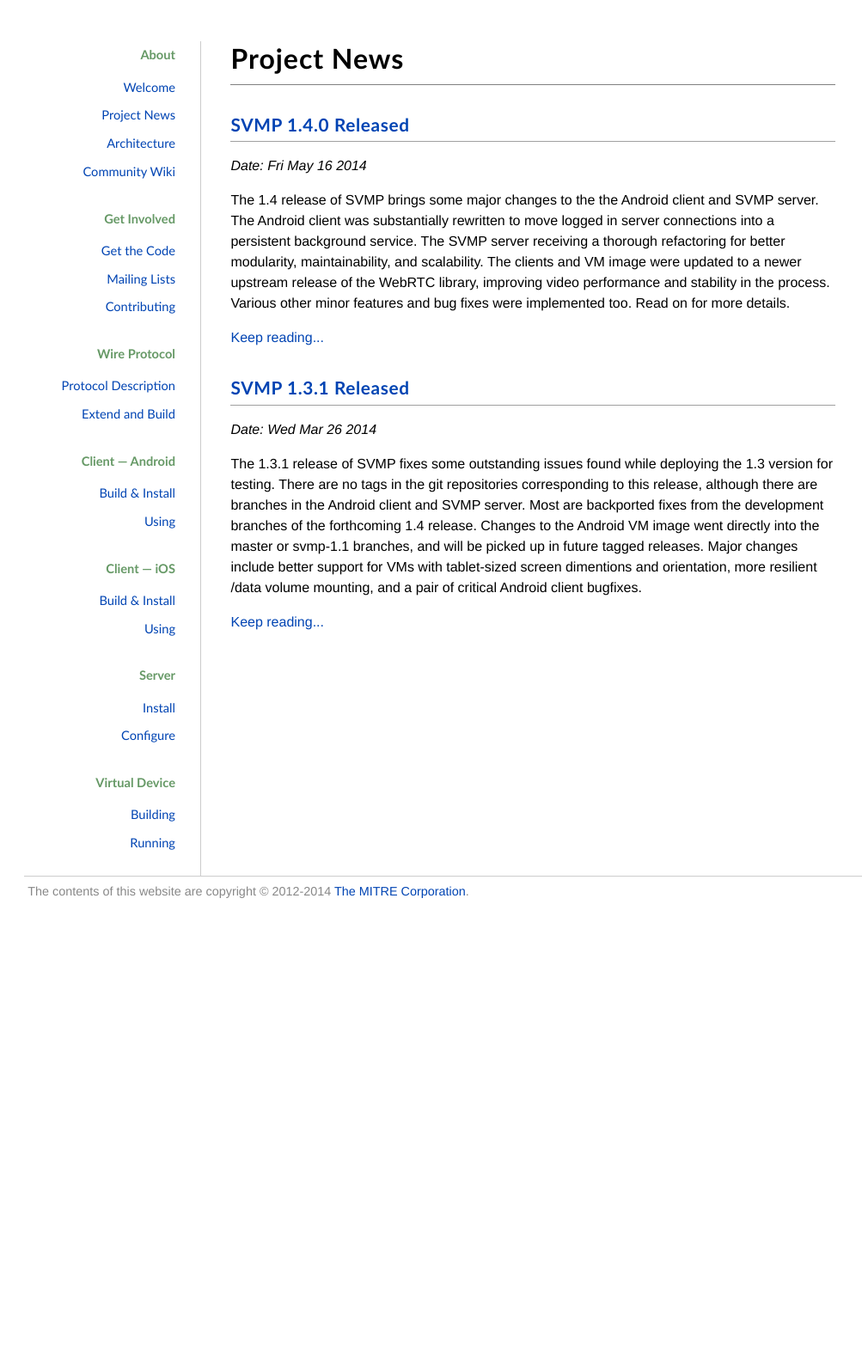
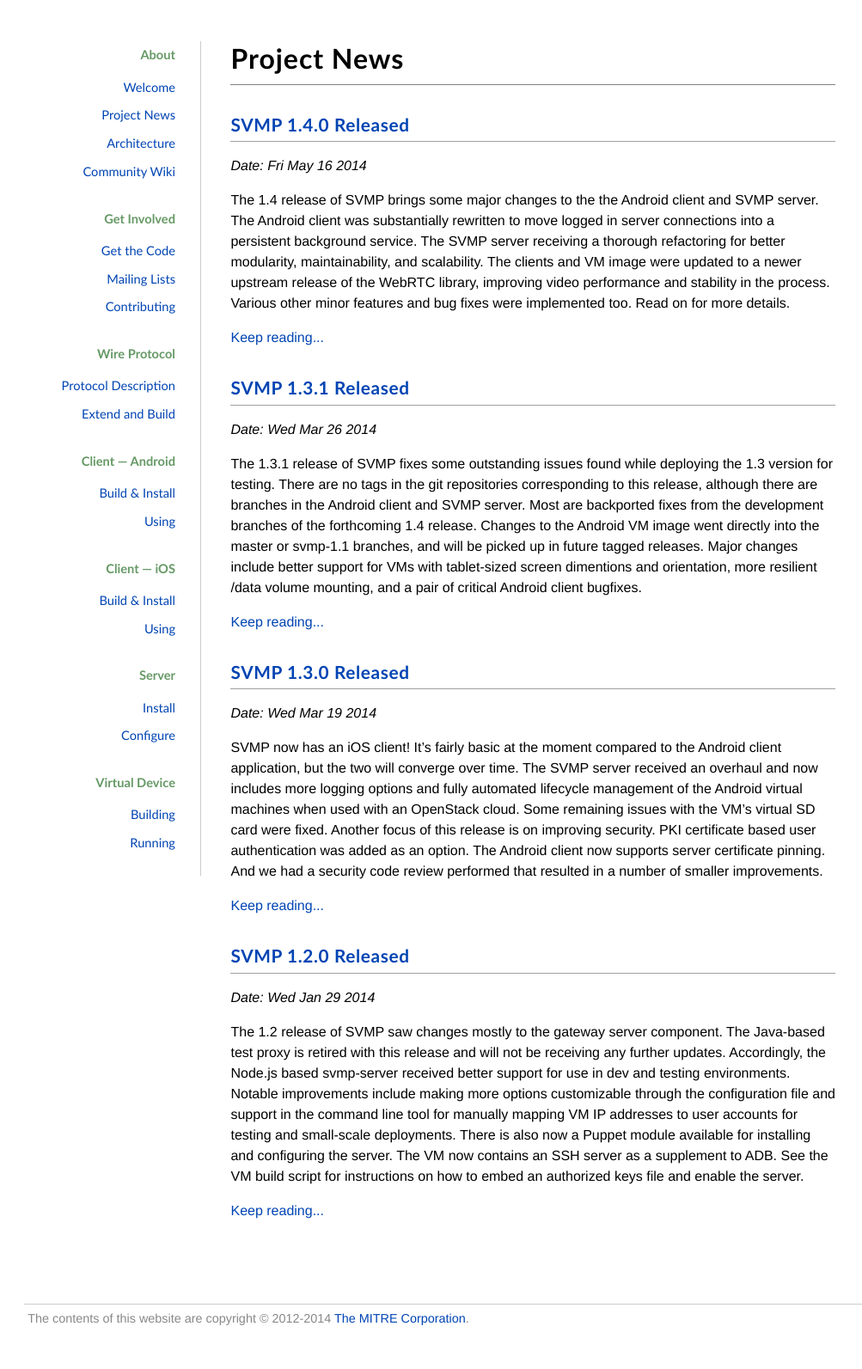
Before and after one commit to SVMP/svmp.github.io, a Jekyll site: the page built from news.html, in a window 1280 px wide. Shown: the whole page at 86% size, without its empty margins (92-1095 px from the left). Built offline with Jekyll 4.4.1, drawn with Linux system fonts in a browser that asks for light colours; nearby versions of some CDN libraries; before the commit the page ends 1096 px from its top, so only the background shows below that.

Commit message:
Back fill release posts for 1.2, 1.3, and 1.3.1

```diff
--- /dev/null
+++ b/_posts/2014-01-29-SVMP-1_2_0-released.md
@@ -0,0 +1,36 @@
+---
+layout: default
+title: SVMP 1.2.0 Released
+date: 2014-01-29 11:12:35 -0500
+---
+
+The 1.2 release of SVMP saw changes mostly to the gateway server component. The Java-based test proxy is retired with this release and will not be receiving any further updates. Accordingly, the Node.js based svmp-server received better support for use in dev and testing environments. Notable improvements include making more options customizable through the configuration file and support in the command line tool for manually mapping VM IP addresses to user accounts for testing and small-scale deployments. There is also now a Puppet module available for installing and configuring the server. The VM now contains an SSH server as a supplement to ADB. See the VM build script for instructions on how to embed an authorized keys file and enable the server.
+
+ including a Puppet module for
+
+## Detailed Change Log
+
+Android Client
+
+* Fix the application display name string
+
+SVMP Server
+
+* Implemented a maximum length timer for user sessions
+* Deprecated the test proxy in favor of the single svmp-server
+* Command line tools can now manually associate VM IP addresses to user accounts
+* Added a configuration file schema validator that produces good feedback on config errors
+* Made certain configuration variables optional with default values appropriate to most installations
+* Made many hardcoded settings customizable via the config file
+    * Session management TTLs
+    * TLS cert and key files
+    * Log file location
+    * PAM authentication enablement
+* Added a Puppet module for configuring and installing the server, complete with an init script
+
+VM
+
+* Enabled openssh server in the VM giving PKI-based logins to a root shell
+* Added missing iptables support to the kernel config
+* Repaired stock Email application building, also fixing Exchange account-related crashes showing up in logcat
+* Removed busybox and the unused volume mounting changes to init that needed it
--- /dev/null
+++ b/_posts/2014-03-19-SVMP-1_3_0-released.md
@@ -0,0 +1,49 @@
+---
+layout: default
+title: SVMP 1.3.0 Released
+date: 2014-03-19 16:41:04 -0400
+---
+
+SVMP now has an iOS client! It's fairly basic at the moment compared to the Android client application, but the two will converge over time. The SVMP server received an overhaul and now includes more logging options and fully automated lifecycle management of the Android virtual machines when used with an OpenStack cloud. Some remaining issues with the VM's virtual SD card were fixed. Another focus of this release is on improving security. PKI certificate based user authentication was added as an option. The Android client now supports server certificate pinning. And we had a security code review performed that resulted in a number of smaller improvements.
+
+## Detailed Change Log
+
+Android Client
+
+* Added PKI certificate based authentication using the Android keystore
+* Build-time option to create a server certificate pinning database
+* SSL/TLS cipher suite list hardening
+* Locked down intent receiver filters
+* Removed unused "Domain" field from connection settings
+* More graceful error handling if the server cannot connect to the user's VM
+
+iOS Client
+
+* All new client application for iOS including:
+    * Multi-touch gesture forwarding
+    * Remote desktop video playback
+    * Username / password authentication
+    * No sensor, notification, or intent forwarding currently
+
+SVMP Server
+
+* Added support for SSL certificate-based user authentication
+* Command line configuration utility can now create and associate user data volumes
+* Full VM lifecycle management
+    * Create VMs on demand and attach data volume when users login
+    * Destroy idle VMs after a configurable period of time
+    * Optionally configure floating IPs if needed
+* Update to the latest upstream pkgcloud library for better Openstack support
+* Add detailed debug output logging mode
+* SSL/TLS cipher suite list hardening (as much as Node.js 0.10.x allows)
+* Stronger session token generation
+* Update Puppet module to account for all the configuration file changes
+
+VM
+
+* Fully fixed the emulated SD card
+* Optional forwarding of logcat to a UDP syslog server
+* Fixed problem with location forwarding
+* Locked down intent forwarding filter to just dialer intents
+* Locked down framebuffer read permissions
+* Fixed intermittent bootloop related to audioflinger and init.rc ordering
--- a/_posts/2014-03-26-SVMP-1_3_1-released.md
+++ b/_posts/2014-03-26-SVMP-1_3_1-released.md
@@ -1,6 +1,7 @@
 ---
 layout: default
 title: SVMP 1.3.1 Released
+date: 2014-03-26
 ---
 
 The 1.3.1 release of SVMP fixes some outstanding issues found while deploying the 1.3 version for testing. There are no tags in the git repositories corresponding to this release, although there are branches in the Android client and SVMP server. Most are backported fixes from the development branches of the forthcoming 1.4 release. Changes to the Android VM image went directly into the master or svmp-1.1 branches, and will be picked up in future tagged releases. Major changes include better support for VMs with tablet-sized screen dimentions and orientation, more resilient /data volume mounting, and a pair of critical Android client bugfixes.
```
Also changed, not shown: _drafts/example-test-post-draft.md (+12 -2 lines).
